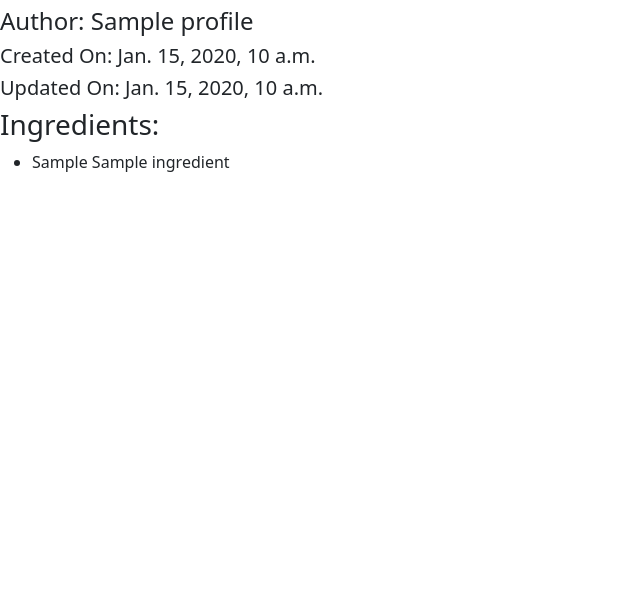
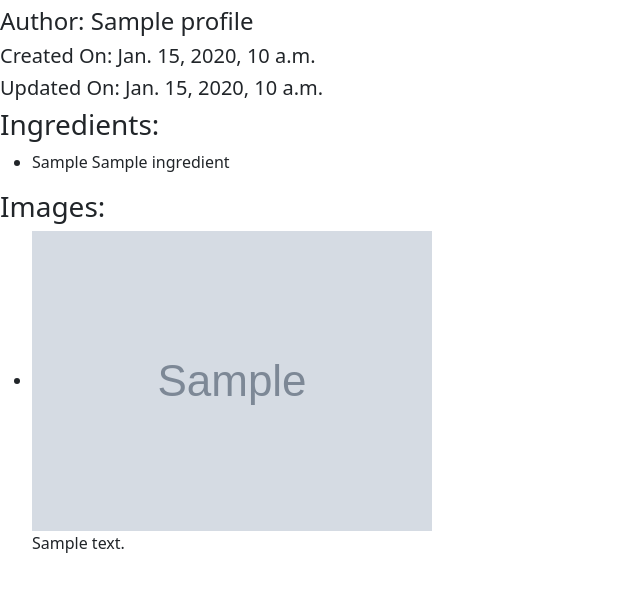
Before and after one commit to SchonnMike/recipebook-serrano-schonn, a Django app: page /recipe/1/ in a window 1280 px wide. Shown: the part 151-743 px from the top of the page, without its empty margins (0-640 px from the left). Run offline with Django 5.2, Linux system fonts and the light colour scheme; a user stored in the database is signed in; tables that the repository leaves empty hold one stand-in row (values such as "Sample post"); grey boxes marked "Sample" are stand-in pictures.

Commit message:
modified to show images with description

```diff
--- a/recipebook/ledger/templates/task_list.html
+++ b/recipebook/ledger/templates/task_list.html
@@ -12,5 +12,14 @@
                 <li>{{ ingredient.quantity }} {{ ingredient.ingredient.name }}</li>
             {% endfor %}
         </ul>
+        <h3>Images:</h3>
+        <ul>
+            {% for img in recipe.images.all %}
+                <li>
+                    <img src="{{ img.image.url }}" alt="{{ img.description }}"/>
+                    <p>{{ img.description }}</p>
+                </li>
+            {% endfor %}
+        </ul>
     {% endif %}
 {% endblock %}
```
